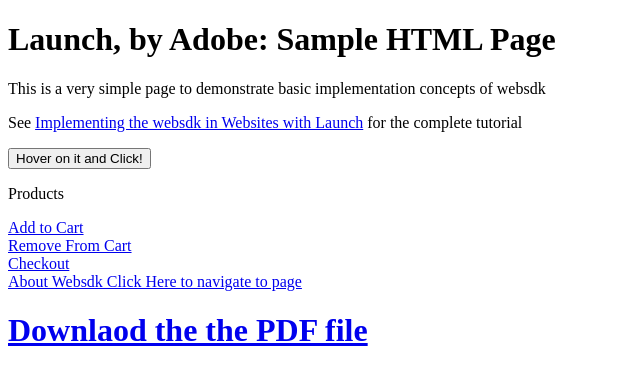
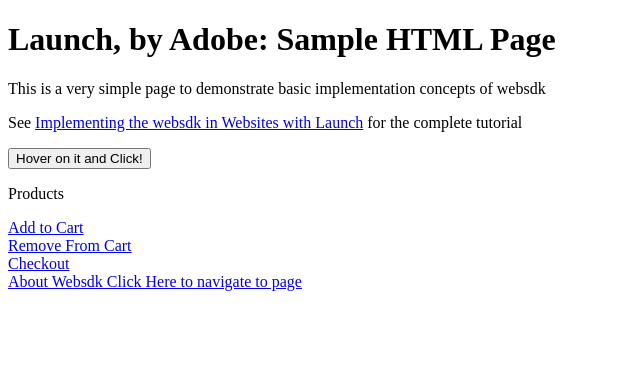
Before and after one commit to sodha-adobe/sodha-adobe.github.io, a plain HTML site: page index.html in a window 1280 px wide. Shown: the whole page, without its empty margins (0-640 px from the left). Drawn offline with Linux system fonts and the light colour scheme; a script that the page names is missing.

Commit message:
Update index.html

```diff
--- a/index.html
+++ b/index.html
@@ -69,7 +69,7 @@
 	</br>
 <a class="ink" href="about.html">About Websdk Click Here to navigate to page</a>
 <br>
-<h1><a href="https://prachijn0.github.io/portfolio.pdf" target="_blank">Downlaod the the PDF file </a></h1>
+<h1></h1>
 
 </body>
 
```
